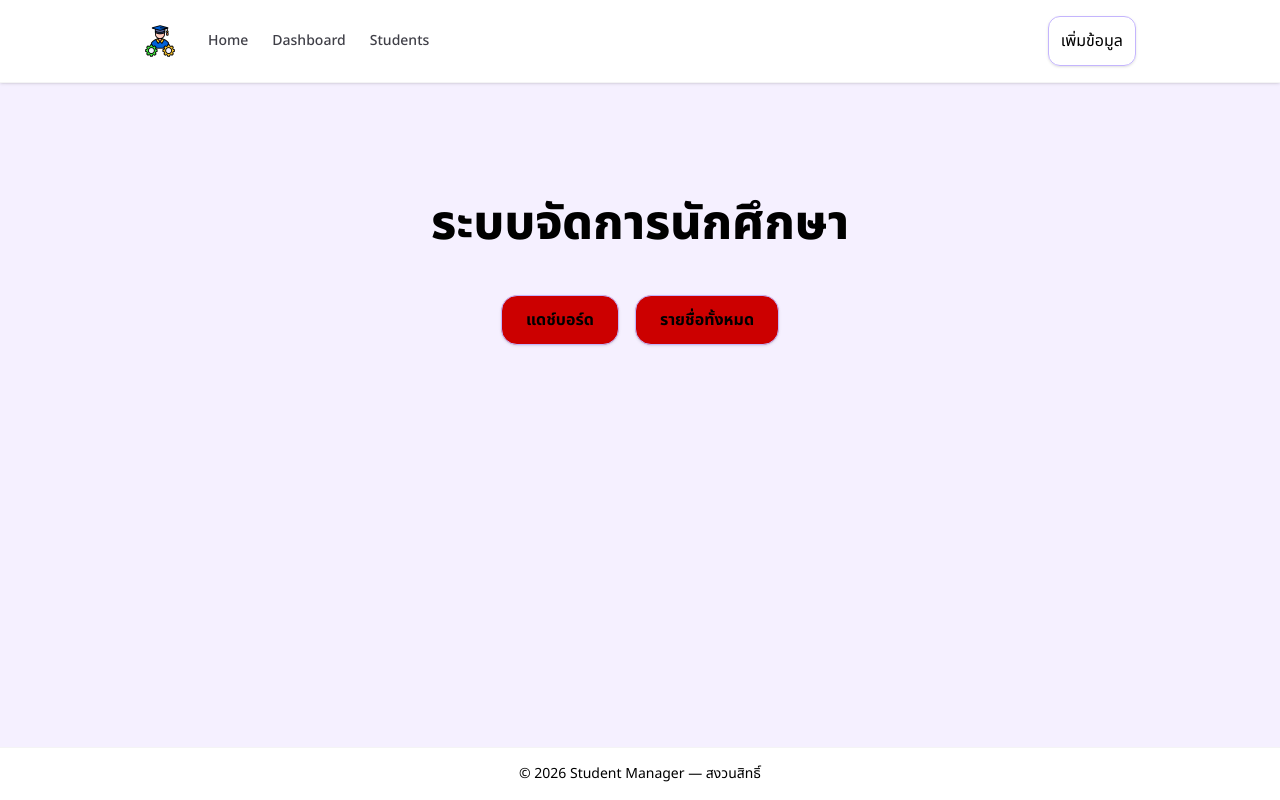
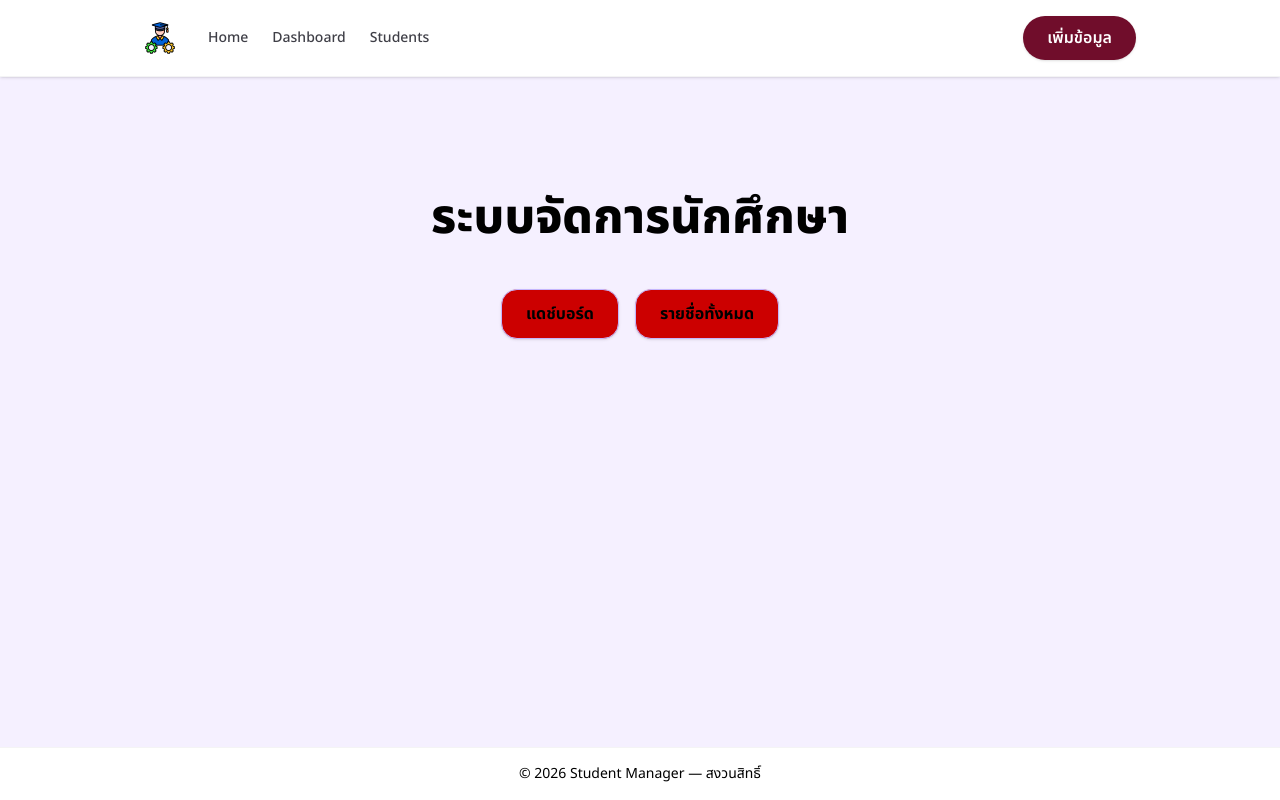
Before and after one commit to sofeiei/Student, a Next.js app: page / in a window 1280 px wide. Built offline with nearby package versions, Linux system fonts and the light colour scheme; no server answers.

Commit message:
update: add layout

```diff
--- a/app/layout.tsx
+++ b/app/layout.tsx
@@ -40,7 +40,7 @@ export default function RootLayout({ children }: { children: React.ReactNode })
               {/* กลุ่มฝั่งขวา: ThemeToggle แยกอยู่ขวาสุด */}
               <div className="flex items-right gap-4">
                 <Link href="/add">
-                  <button className="text-[#000000] py-3 px-3 rounded-xl hover:bg-[#CC0033] hover:text-yellow-300 transition-all border border-[#c4b5fd] hover:scale-105 transform shadow-sm">
+                  <button className="px-6 py-2.5 bg-[#700d2b] hover:bg-[#590a22] text-white font-semibold rounded-full shadow-sm hover:shadow transition-all duration-200 inline-block text-center">
                     เพิ่มข้อมูล
                   </button>
                 </Link>
```
